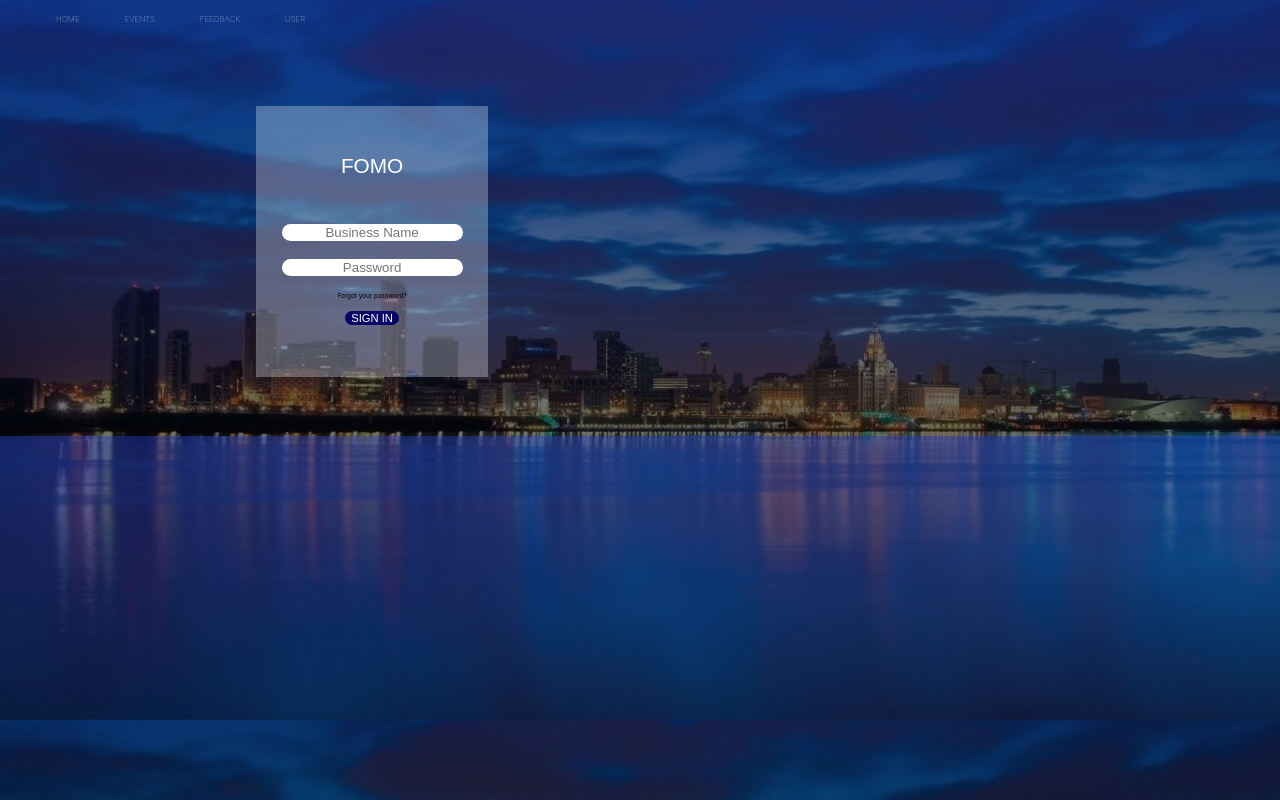
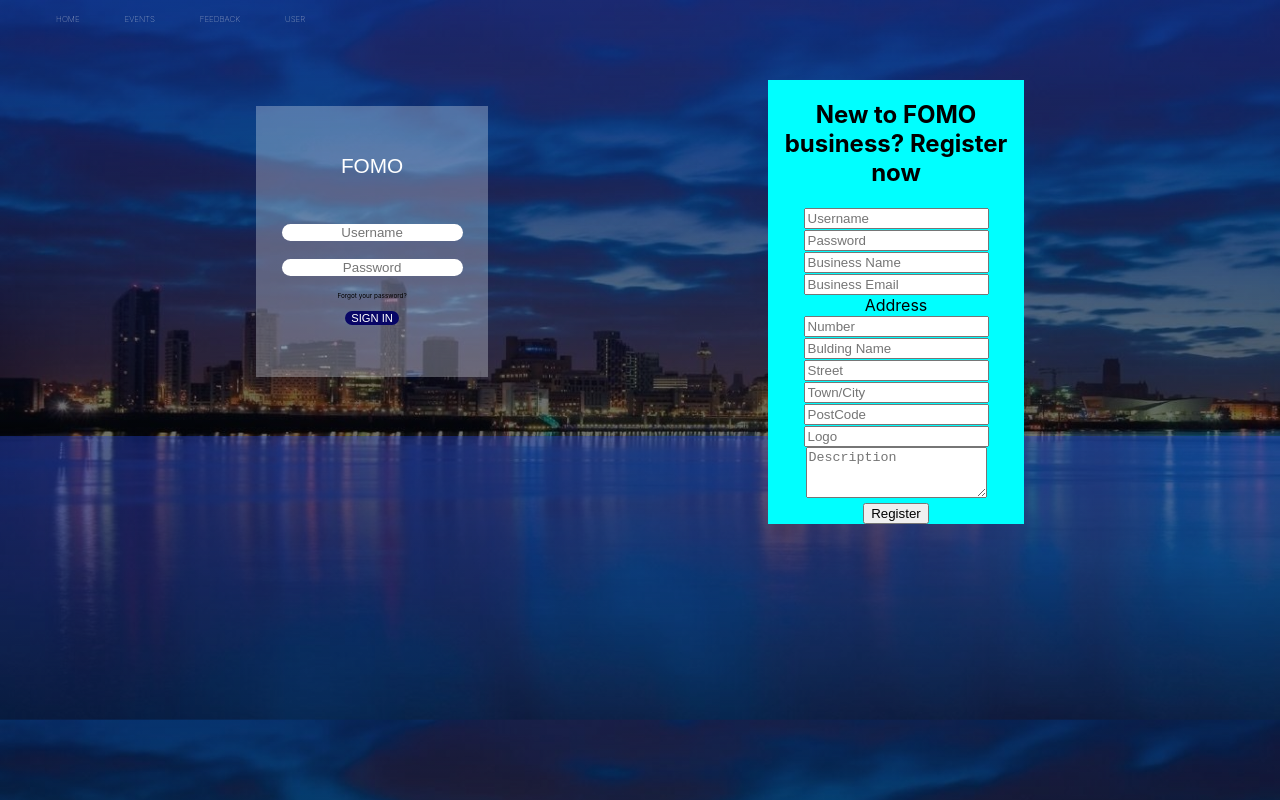
Before and after one commit to julRus/FOMO, a React (Create React App) app in the folder fomo_business_site/: page / in a window 1280 px wide. Built offline with nearby package versions, Linux system fonts and the light colour scheme.

Commit message:
starting changes

```diff
--- a/fomo_business_site/src/App.css
+++ b/fomo_business_site/src/App.css
@@ -103,7 +103,6 @@ body {
 }
 
 .signUpContainer {
-  visibility: hidden;
   background-color: aqua;
   position: fixed;
   margin: 5% 20%;
--- a/fomo_business_site/src/Components/LogIn.jsx
+++ b/fomo_business_site/src/Components/LogIn.jsx
@@ -9,7 +9,7 @@ export default function LogIn() {
           <label>
             <input
               type="text"
-              placeholder="Business Name"
+              placeholder="Username"
               className="regInput"
             />
           </label>
--- a/fomo_business_site/src/Components/SignUp.jsx
+++ b/fomo_business_site/src/Components/SignUp.jsx
@@ -4,9 +4,15 @@ export default function LogIn() {
   return (
     <div className="container">
       <div className="signUpContainer">
-        <h2 className="signUpTitle">New to FOMO business? Regster now</h2>
+        <h2 className="signUpTitle">New to FOMO business? Register now</h2>
 
         <form>
+          <label>
+            <input type="text" placeholder="Username" />
+          </label>
+          <label>
+            <input type="text" placeholder="Password" />
+          </label>
           <label>
             <input type="text" placeholder="Business Name" />
           </label>
@@ -15,7 +21,7 @@ export default function LogIn() {
             <input type="text" placeholder="Business Email" />
           </label>
           <br />
-          Adress <br />
+          Address <br />
           <label>
             <input type="number" placeholder="Number" />
           </label>
```
